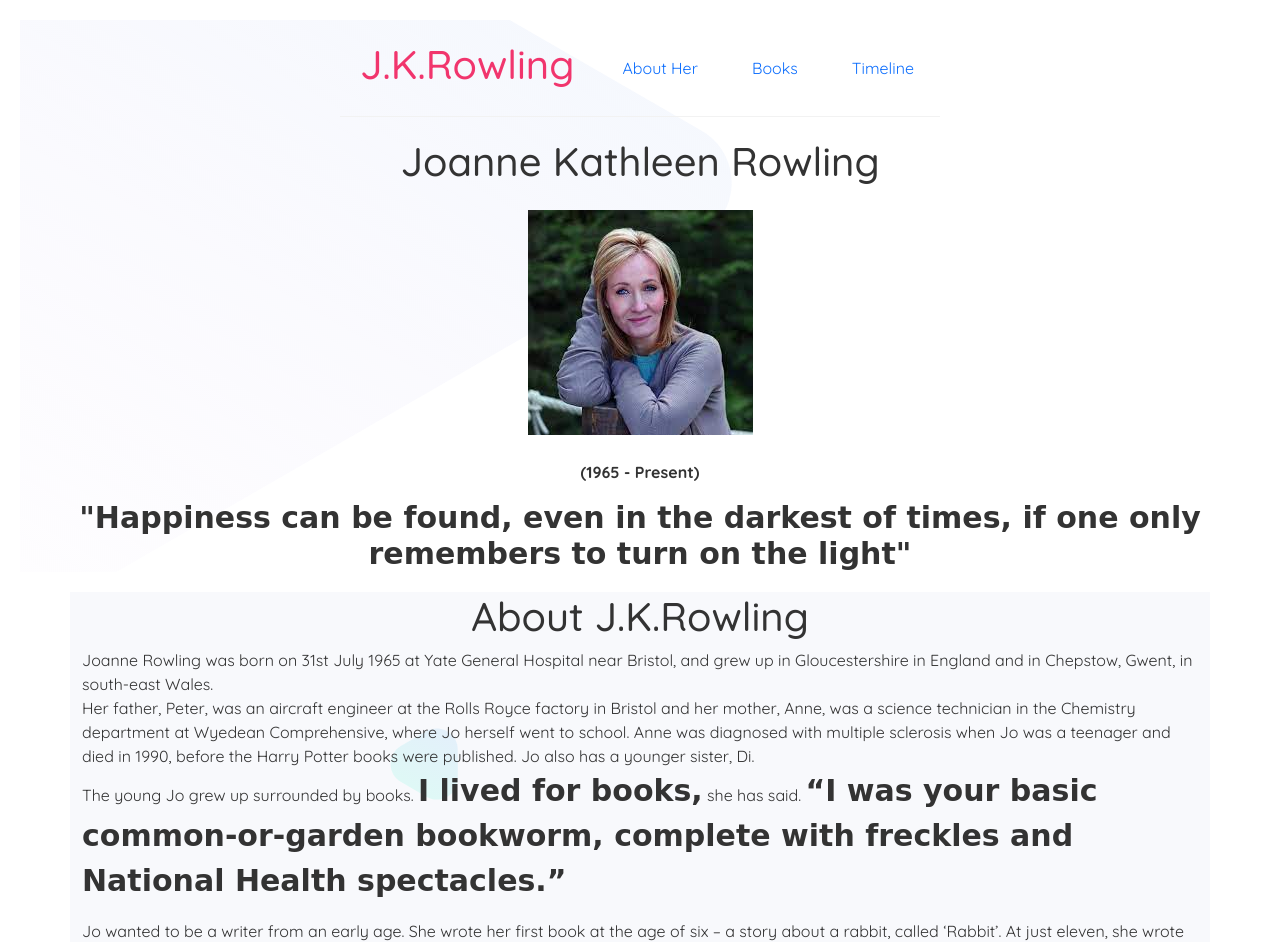
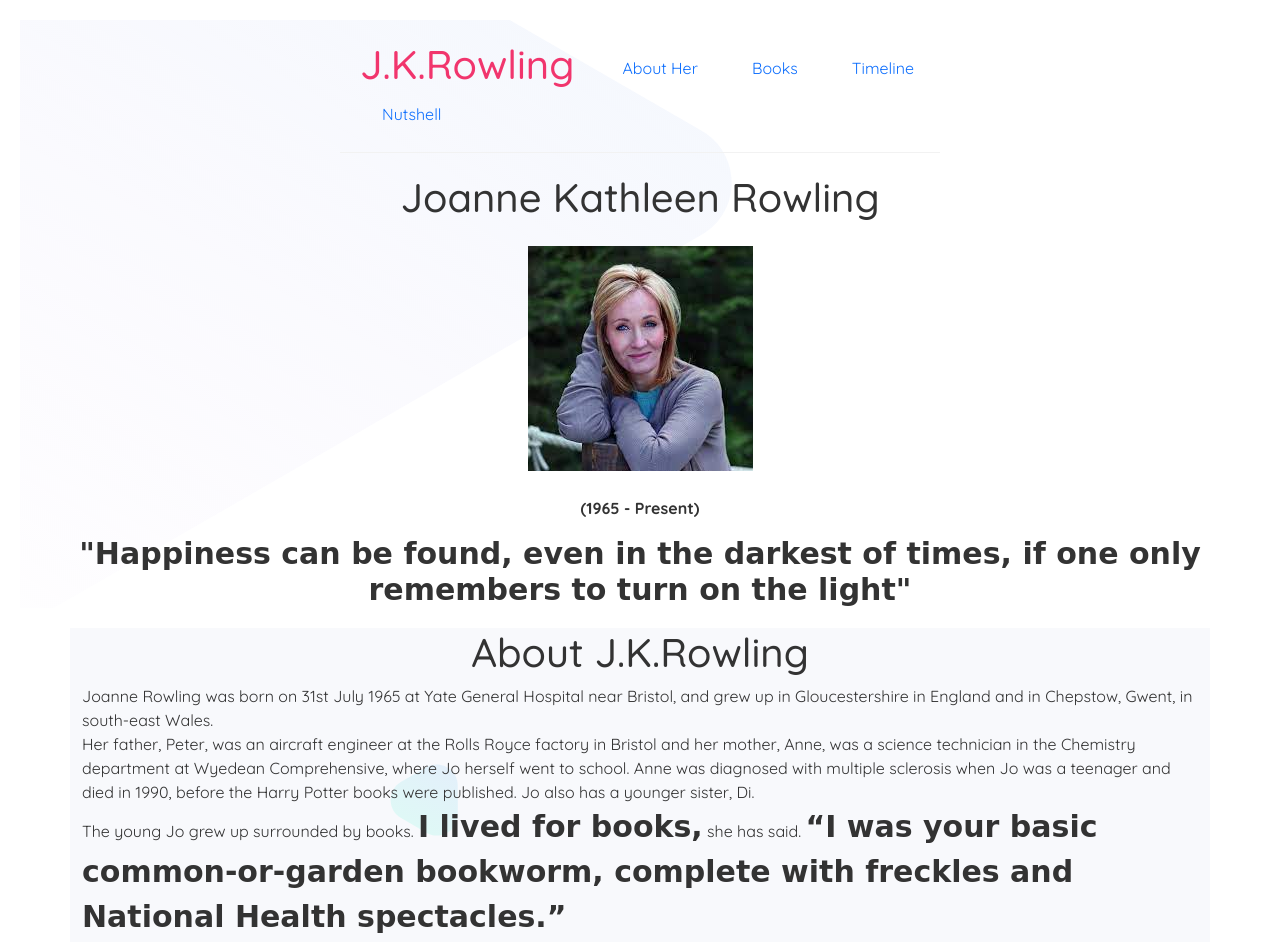
Before and after one commit to Rubayz/tribute-page-to-J.K.Rowling, a plain HTML site: page index.html in a window 1280 px wide. Shown: the top 942 px of the page. Drawn offline with nearby package versions, Linux system fonts and the light colour scheme; files whose address does not match are found by name; a web font is replaced by a local one.

Commit message:
will host rn

```diff
--- a/index.html
+++ b/index.html
@@ -18,6 +18,7 @@
             <a href="#about">About Her</a>
             <a href="#books">Books</a>
             <a href="#timeline">Timeline</a>
+            <a href="#nutshell">Nutshell</a>
         </nav>
         <div class="">
             <h1 style="text-align: center;">Joanne Kathleen Rowling</h1>
```
